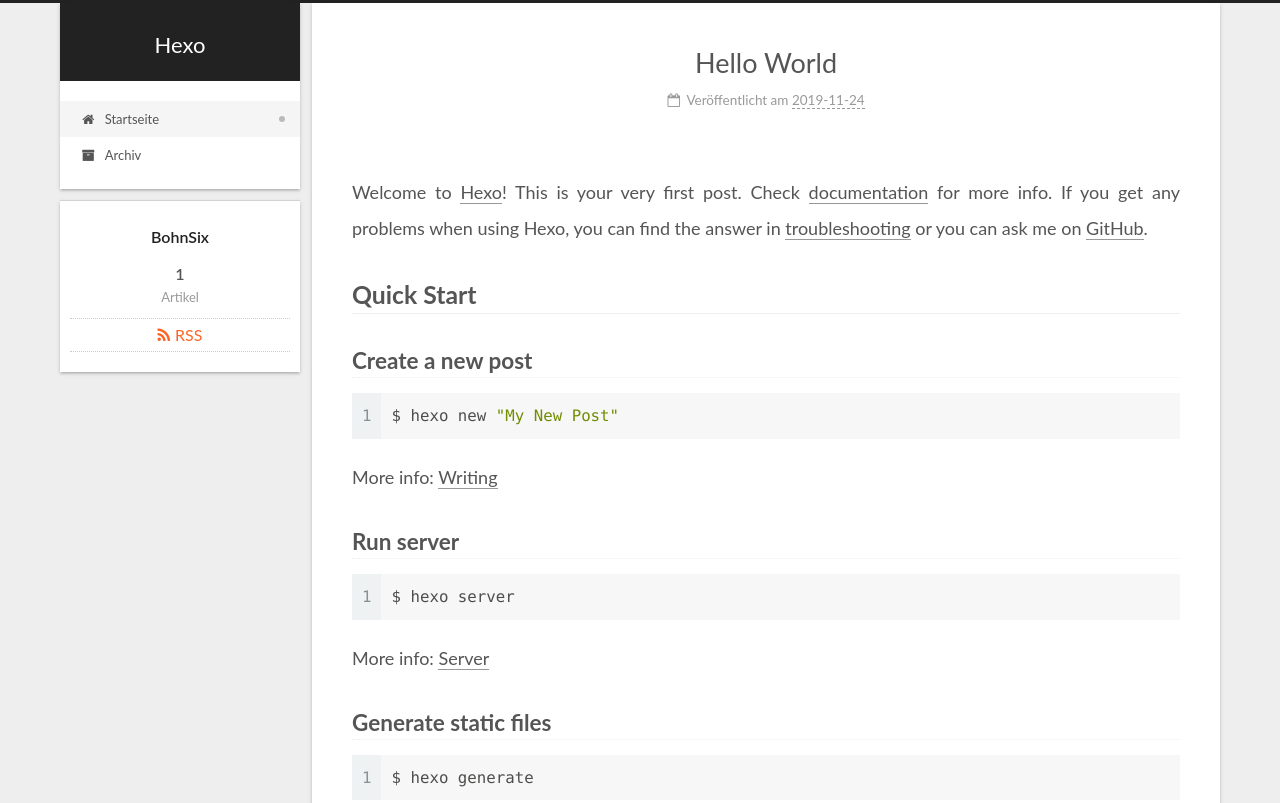
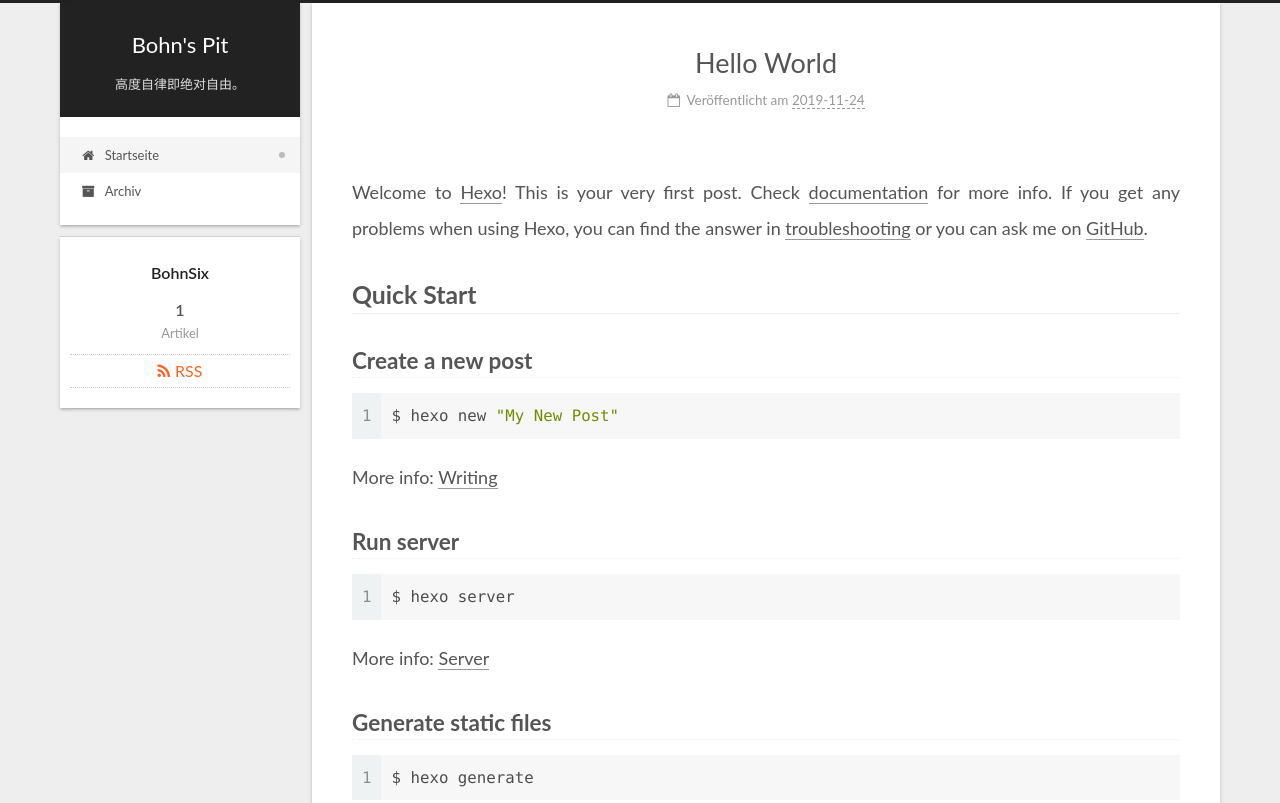
Before and after one commit to BohnSix/BohnSix.github.io, a plain HTML site: page index.html in a window 1280 px wide. Shown: the top 803 px of the page. Drawn offline with Linux system fonts and the light colour scheme.

Commit message:
Site updated: 2019-11-25 00:13:16

```diff
--- a/2019/11/24/hello-world/index.html
+++ b/2019/11/24/hello-world/index.html
@@ -9,7 +9,7 @@
   <link rel="icon" type="image/png" sizes="32x32" href="/images/favicon-32x32-next.png">
   <link rel="icon" type="image/png" sizes="16x16" href="/images/favicon-16x16-next.png">
   <link rel="mask-icon" href="/images/logo.svg" color="#222">
-  <link rel="alternate" href="/atom.xml" title="Hexo" type="application/atom+xml">
+  <link rel="alternate" href="/atom.xml" title="Bohn's Pit" type="application/atom+xml">
 
 <link rel="stylesheet" href="/css/main.css">
 
@@ -48,10 +48,11 @@
 </script>
 
   <meta name="description" content="Welcome to Hexo! This is your very first post. Check documentation for more info. If you get any problems when using Hexo, you can find the answer in troubleshooting or you can ask me on GitHub. Quick">
+<meta name="keywords" content="看看这是啥">
 <meta property="og:type" content="article">
 <meta property="og:title" content="Hello World">
 <meta property="og:url" content="http:&#x2F;&#x2F;yoursite.com&#x2F;2019&#x2F;11&#x2F;24&#x2F;hello-world&#x2F;index.html">
-<meta property="og:site_name" content="Hexo">
+<meta property="og:site_name" content="Bohn&#39;s Pit">
 <meta property="og:description" content="Welcome to Hexo! This is your very first post. Check documentation for more info. If you get any problems when using Hexo, you can find the answer in troubleshooting or you can ask me on GitHub. Quick">
 <meta property="og:locale" content="zh-Hans">
 <meta property="og:updated_time" content="2019-11-24T15:40:27.700Z">
@@ -71,7 +72,7 @@
   };
 </script>
 
-  <title>Hello World | Hexo</title>
+  <title>Hello World | Bohn's Pit</title>
 
 
 
@@ -115,10 +116,11 @@
     <div>
       <a href="/" class="brand" rel="start">
         <span class="logo-line-before"><i></i></span>
-        <span class="site-title">Hexo</span>
+        <span class="site-title">Bohn's Pit</span>
         <span class="logo-line-after"><i></i></span>
       </a>
     </div>
+        <p class="site-subtitle">高度自律即绝对自由。</p>
   </div>
 
   <div class="site-nav-toggle">
@@ -179,7 +181,7 @@
     </span>
 
     <span hidden itemprop="publisher" itemscope itemtype="http://schema.org/Organization">
-      <meta itemprop="name" content="Hexo">
+      <meta itemprop="name" content="Bohn's Pit">
     </span>
       <header class="post-header">
         <h1 class="post-title" itemprop="name headline">
--- a/css/main.css
+++ b/css/main.css
@@ -1150,7 +1150,7 @@ pre .javascript .function {
 }
 .links-of-author a::before,
 .links-of-author span.exturl::before {
-  background: #ff2138;
+  background: #951a4d;
   border-radius: 50%;
   content: ' ';
   display: inline-block;
--- a/index.html
+++ b/index.html
@@ -9,7 +9,7 @@
   <link rel="icon" type="image/png" sizes="32x32" href="/images/favicon-32x32-next.png">
   <link rel="icon" type="image/png" sizes="16x16" href="/images/favicon-16x16-next.png">
   <link rel="mask-icon" href="/images/logo.svg" color="#222">
-  <link rel="alternate" href="/atom.xml" title="Hexo" type="application/atom+xml">
+  <link rel="alternate" href="/atom.xml" title="Bohn's Pit" type="application/atom+xml">
 
 <link rel="stylesheet" href="/css/main.css">
 
@@ -47,10 +47,11 @@
   };
 </script>
 
-  <meta property="og:type" content="website">
-<meta property="og:title" content="Hexo">
+  <meta name="keywords" content="看看这是啥">
+<meta property="og:type" content="website">
+<meta property="og:title" content="Bohn&#39;s Pit">
 <meta property="og:url" content="http:&#x2F;&#x2F;yoursite.com&#x2F;index.html">
-<meta property="og:site_name" content="Hexo">
+<meta property="og:site_name" content="Bohn&#39;s Pit">
 <meta property="og:locale" content="zh-Hans">
 <meta name="twitter:card" content="summary">
 
@@ -68,7 +69,7 @@
   };
 </script>
 
-  <title>Hexo</title>
+  <title>Bohn's Pit</title>
 
 
 
@@ -112,10 +113,11 @@
     <div>
       <a href="/" class="brand" rel="start">
         <span class="logo-line-before"><i></i></span>
-        <span class="site-title">Hexo</span>
+        <span class="site-title">Bohn's Pit</span>
         <span class="logo-line-after"><i></i></span>
       </a>
     </div>
+        <p class="site-subtitle">高度自律即绝对自由。</p>
   </div>
 
   <div class="site-nav-toggle">
@@ -176,7 +178,7 @@
     </span>
 
     <span hidden itemprop="publisher" itemscope itemtype="http://schema.org/Organization">
-      <meta itemprop="name" content="Hexo">
+      <meta itemprop="name" content="Bohn's Pit">
     </span>
       <header class="post-header">
         <h1 class="post-title" itemprop="name headline">
```
Also changed, not shown: archives/2019/11/index.html (+8 -6 lines), archives/2019/index.html (+8 -6 lines), archives/index.html (+8 -6 lines).
